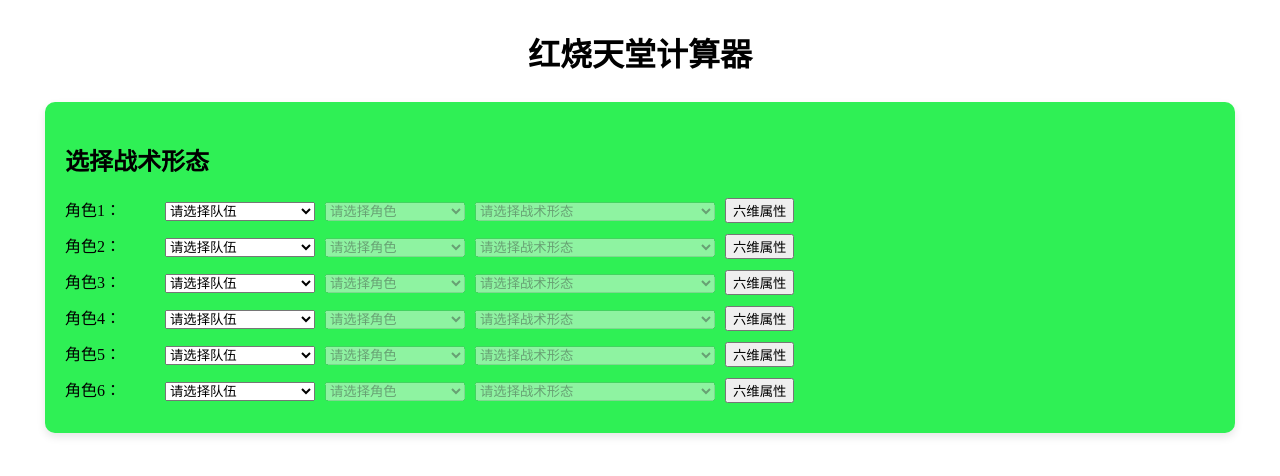
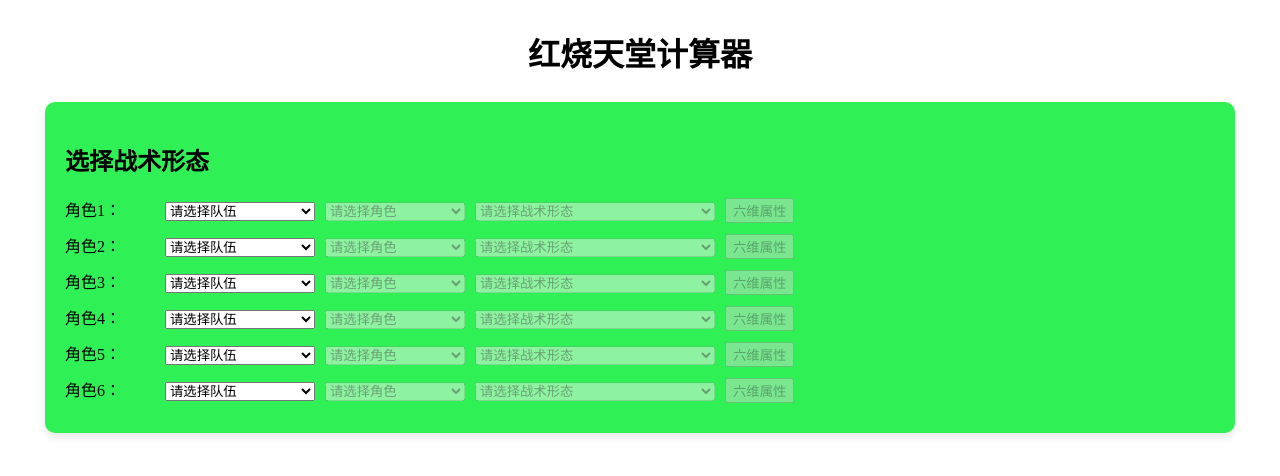
Before and after one commit to bzyyt/HBR_Calc, a Vue app: page / in a window 1280 px wide. Shown: the top 476 px of the page. Built offline with nearby package versions, Linux system fonts and the light colour scheme.

Commit message:
为六维属性按钮添加禁用状态，确保在未选择战术形态时不可点击

```diff
--- a/src/components/stylesChoose.vue
+++ b/src/components/stylesChoose.vue
@@ -21,7 +21,7 @@
                     {{ style }}
                 </option>
             </select>
-            <button @click="showModal = true">六维属性</button>
+            <button @click="showModal = true" :disabled="!selectedStyle">六维属性</button>
         </div>
 
         <EditStyleModal :show="showModal" :attributes="styleAttributes" @close="showModal = false"
```
